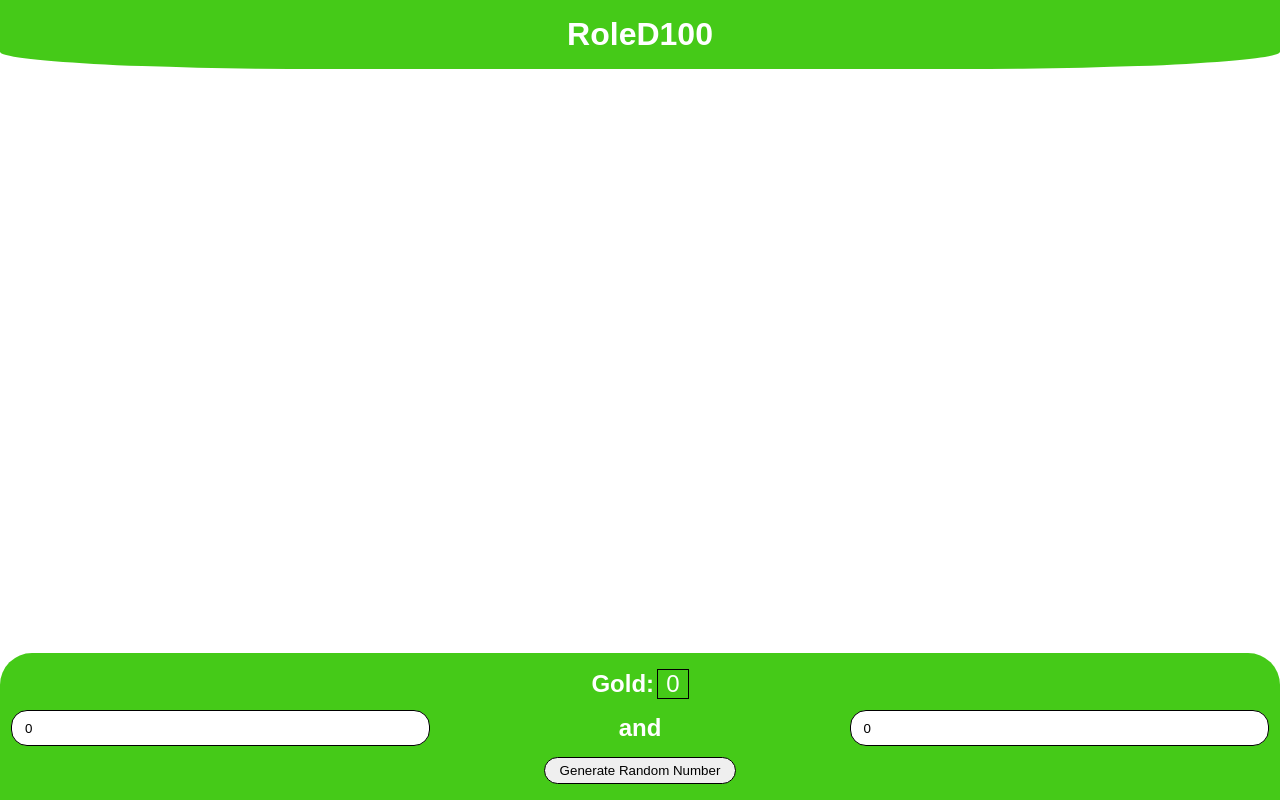
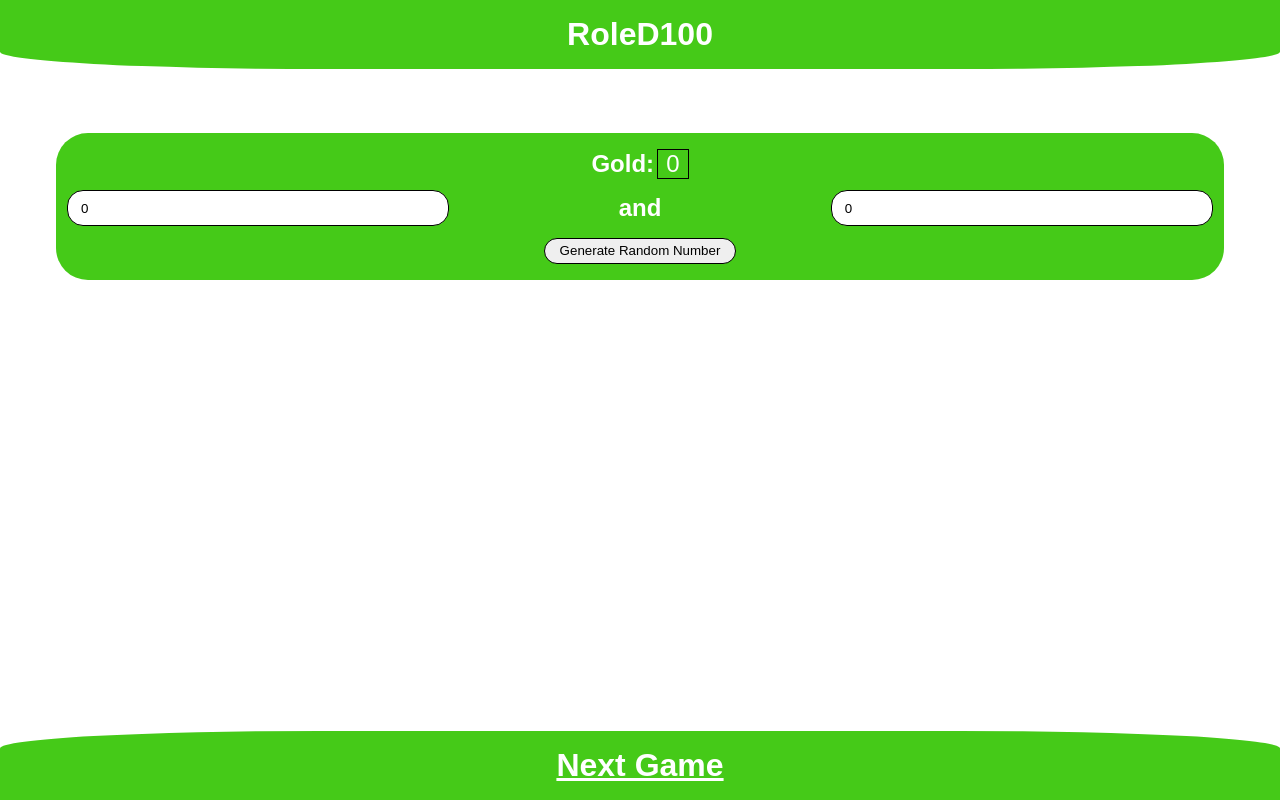
Before and after one commit to NeneIsTheName/gameshowDND, a Vue app: page /role-D100 in a window 1280 px wide. Built offline with nearby package versions, Linux system fonts and the light colour scheme.

Commit message:
created footer

```diff
--- /dev/null
+++ b/src/components/footer.vue
@@ -0,0 +1,15 @@
+<template>
+<footer class="footer">
+    <div class="footer__text">
+        <router-link :to="`/${ link }`" class="footer__text--link">Next Game</router-link>
+    </div>
+</footer>
+</template>
+
+<script>
+
+export default {
+    name: "footer",
+    props: ["link"],
+}
+</script>
--- a/src/games/roleD100.vue
+++ b/src/games/roleD100.vue
@@ -18,9 +18,8 @@
             </div>
         </section>
     </div>
-</main>
 
-<footer class="generator-card">
+    <section class="generator-card">
         <div class="reward">
             <div class="reward__gold">
                 <p class="reward__gold--text">Gold:</p>
@@ -43,16 +42,21 @@
                 <button @click="generateNumber()" class="generate__random-number--button">Generate Random Number</button>
             </div>
         </div>
-</footer>
+    </section>
+</main>
+
+<footer_file link="roomOrBear" />
 </template>
 
 <script>
 import header_file from '../components/header.vue';
+import footer_file from '../components/footer.vue';
 
 export default{
     name: "roleD100",
     components: {
         header_file,
+        footer_file,
     },
     data(){
         return {
--- a/src/styling/cards/roleD100.scss
+++ b/src/styling/cards/roleD100.scss
@@ -88,10 +88,11 @@
 }
 
 .generator-card{
+    margin-top: 2rem;
     background-color: $color-componentsBG;
     width: 100%;
     padding: $padding-card;
-    border-radius: 2rem 2rem 0 0;
+    border-radius: 2rem;
 
     .reward{
 
--- /dev/null
+++ b/src/styling/components/footer.scss
@@ -0,0 +1,15 @@
+.footer{
+    background-color: $color-componentsBG;
+    padding: $padding-card;
+    border-radius: 25% 25% 0 0;
+
+    &__text{
+        text-align: center;
+
+        &--link{
+            color: $color-text;
+            font-size: 2rem;
+            font-weight: bold;
+        }
+    }
+}
--- a/src/styling/style.scss
+++ b/src/styling/style.scss
@@ -17,6 +17,7 @@
 // Components
 @import "./components/header";
 @import "./components/main";
+@import "./components/footer";
 
 //Game pages
 @import "./cards/competitors";
```
Lines whose indentation alone changed are shown as unchanged.
